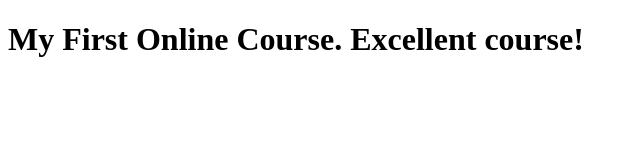
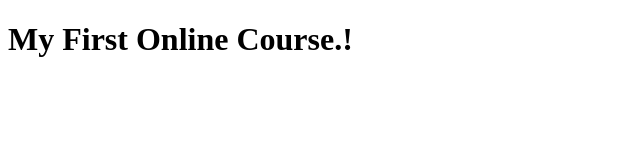
Before and after one commit to pardhivas/Coursera-WebdevCourse, a plain HTML site: page myCode/index.html in a window 1280 px wide. Shown: the whole page, without its empty margins (0-640 px from the left). Drawn offline with Linux system fonts and the light colour scheme.

Commit message:
Modified Index.html file

```diff
--- a/myCode/index.html
+++ b/myCode/index.html
@@ -4,6 +4,6 @@
 	<title>Hello Coursera</title>
 </head>
 <body>
-<h1>My First Online Course. Excellent course!</h1>
+<h1>My First Online Course.!</h1>
 </body>
 </html>
```
Also changed, not shown: myCode/Lesson1.html (+1 -1 lines).
